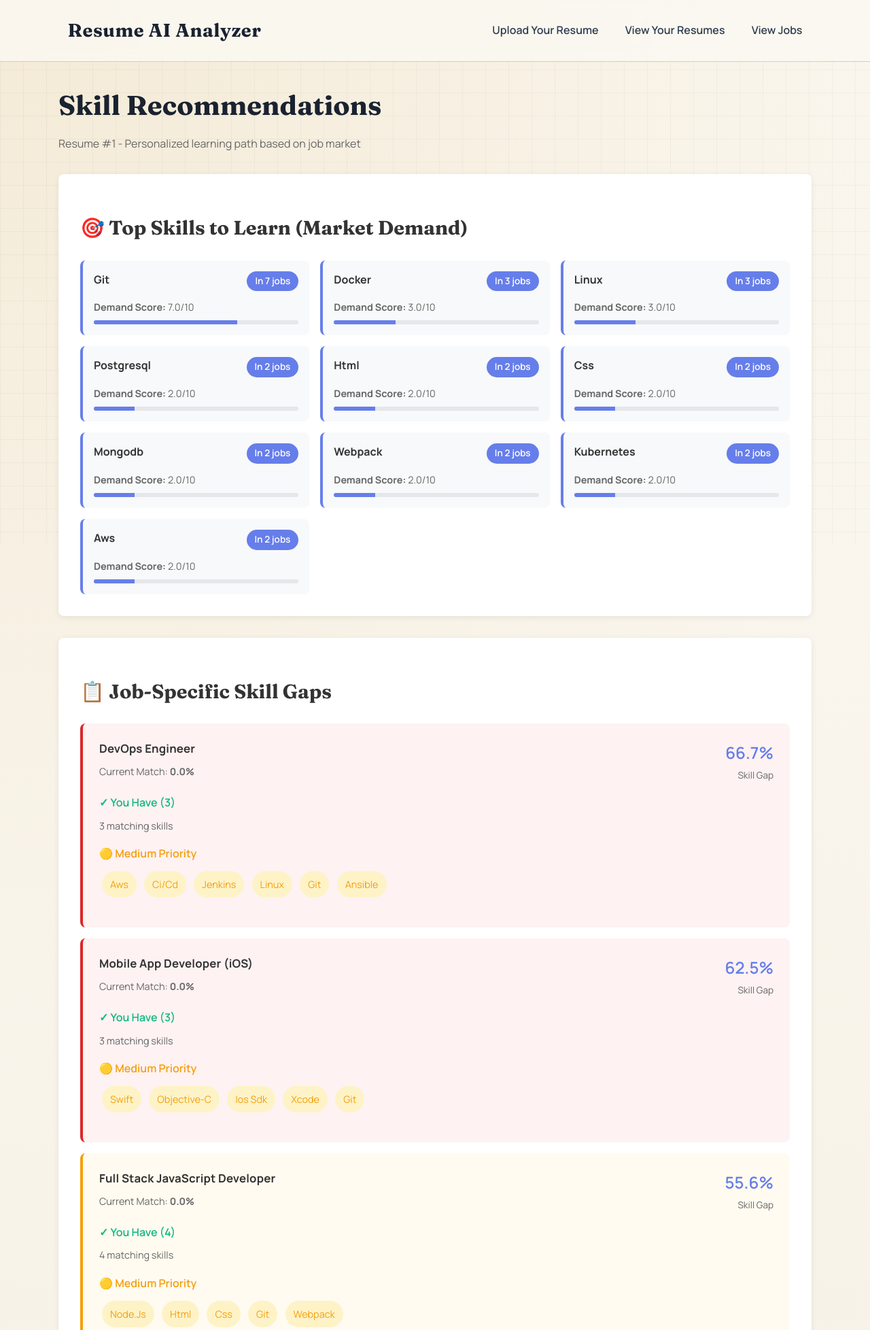
After one commit to Nuwan53/AI-Resume-Analyzer-Job-Matcher-System, a Django app: page /analyzer/resume/1/recommendations/ in a window 1280 px wide. The commit adds this page. Shown: the top 1956 px of the page at 68% size. Run offline with Django 5.2, Linux system fonts and the light colour scheme; data comes from the database, SQL or seed files in the repository.

Commit message:
Add job recommendations feature and corresponding templates for skill gap analysis

```diff
--- a/resume_ai/analyzer/templates/analyzer/match_results.html
+++ b/resume_ai/analyzer/templates/analyzer/match_results.html
@@ -125,5 +125,6 @@
     <a href="{% url 'resume_detail' resume.id %}" class="btn secondary">Back to Resume</a>
     <a href="{% url 'resume_list' %}" class="btn">All Resumes</a>
     <a href="{% url 'job_list' %}" class="btn secondary">View All Jobs</a>
+    <a href="{% url 'job_recommendations' resume.id %}" class="btn secondary" style="padding: 0.75rem 1.5rem; border-radius: 8px; border: 1px solid #ddd; text-decoration: none; color: #667eea; background: white;">💡 Skill Recommendations</a>
 </div>
 {% endblock %}
--- /dev/null
+++ b/resume_ai/analyzer/templates/analyzer/recommendations.html
@@ -0,0 +1,179 @@
+{% extends 'analyzer/base.html' %}
+
+{% block title %}Skill Recommendations - Resume AI Analyzer{% endblock %}
+
+{% block extra_css %}
+<style>
+    .priority-high {
+        border-left: 4px solid #dc2626;
+        background: #fef2f2;
+    }
+
+    .priority-medium {
+        border-left: 4px solid #f59e0b;
+        background: #fffbf0;
+    }
+
+    .priority-low {
+        border-left: 4px solid #10b981;
+        background: #f0fdf4;
+    }
+
+    .skill-tag {
+        display: inline-block;
+        padding: 0.5rem 0.75rem;
+        border-radius: 20px;
+        font-size: 0.9rem;
+        margin: 0.25rem;
+    }
+
+    .skill-high {
+        background: #fee2e2;
+        color: #dc2626;
+    }
+
+    .skill-medium {
+        background: #fef3c7;
+        color: #f59e0b;
+    }
+
+    .skill-low {
+        background: #dcfce7;
+        color: #10b981;
+    }
+
+    .recommendation-card {
+        padding: 1.5rem;
+        border-radius: 8px;
+        margin-bottom: 1rem;
+    }
+
+    .frequency-badge {
+        display: inline-block;
+        background: #667eea;
+        color: white;
+        padding: 0.25rem 0.75rem;
+        border-radius: 20px;
+        font-size: 0.85rem;
+        font-weight: 600;
+    }
+</style>
+{% endblock %}
+
+{% block content %}
+<h1>Skill Recommendations</h1>
+<p style="margin-bottom: 2rem; color: #666;">Resume #{{ resume.id }} - Personalized learning path based on job market</p>
+
+<!-- Top Skills to Learn Section -->
+<div style="background: white; padding: 2rem; border-radius: 8px; box-shadow: 0 2px 8px rgba(0,0,0,0.08); margin-bottom: 2rem;">
+    <h2 style="color: #333; margin-bottom: 1.5rem;">🎯 Top Skills to Learn (Market Demand)</h2>
+
+    {% if top_recommendations %}
+        <div style="display: grid; grid-template-columns: repeat(auto-fit, minmax(300px, 1fr)); gap: 1rem;">
+            {% for rec in top_recommendations %}
+                <div style="background: #f8f9fa; padding: 1rem; border-radius: 8px; border-left: 4px solid #667eea;">
+                    <div style="display: flex; justify-content: space-between; align-items: start; margin-bottom: 0.75rem;">
+                        <h4 style="margin: 0; color: #333; flex: 1;">{{ rec.skill|title }}</h4>
+                        <span class="frequency-badge">In {{ rec.frequency }} jobs</span>
+                    </div>
+                    <div style="color: #666; font-size: 0.9rem;">
+                        <p style="margin: 0.25rem 0;">
+                            <strong>Demand Score:</strong> {{ rec.importance_score }}/10
+                        </p>
+                        <div style="margin-top: 0.5rem;">
+                            <div style="background: #e5e7eb; height: 6px; border-radius: 3px; overflow: hidden;">
+                                <div style="background: #667eea; height: 100%; width: {% widthratio rec.importance_score 10 100 %}%;"></div>
+                            </div>
+                        </div>
+                    </div>
+                </div>
+            {% endfor %}
+        </div>
+    {% else %}
+        <p style="color: #666; text-align: center; padding: 2rem;">No additional skills recommended - you have excellent coverage!</p>
+    {% endif %}
+</div>
+
+<!-- Job-Specific Recommendations Section -->
+<div style="background: white; padding: 2rem; border-radius: 8px; box-shadow: 0 2px 8px rgba(0,0,0,0.08); margin-bottom: 2rem;">
+    <h2 style="color: #333; margin-bottom: 1.5rem;">📋 Job-Specific Skill Gaps</h2>
+
+    {% if job_recommendations %}
+        {% for item in job_recommendations %}
+            <div class="recommendation-card {% if item.recommendations.gap_percentage >= 60 %}priority-high{% elif item.recommendations.gap_percentage >= 30 %}priority-medium{% else %}priority-low{% endif %}">
+                <div style="display: flex; justify-content: space-between; align-items: start; margin-bottom: 1rem;">
+                    <div>
+                        <h3 style="margin: 0 0 0.5rem 0; color: #333;">{{ item.job.title }}</h3>
+                        <p style="margin: 0; color: #666; font-size: 0.9rem;">Current Match: <strong>{{ item.current_score|floatformat:1 }}%</strong></p>
+                    </div>
+                    <div style="text-align: right;">
+                        <span style="font-size: 1.5rem; font-weight: 600; color: #667eea;">{{ item.recommendations.gap_percentage }}%</span>
+                        <p style="margin: 0.25rem 0 0 0; color: #666; font-size: 0.85rem;">Skill Gap</p>
+                    </div>
+                </div>
+
+                <!-- Matched Skills -->
+                <div style="margin-bottom: 1rem;">
+                    <p style="margin: 0 0 0.5rem 0; font-weight: 600; color: #10b981;">✓ You Have ({{ item.recommendations.matched_count }})</p>
+                    <span style="color: #666; font-size: 0.9rem;">{{ item.recommendations.matched_count }} matching skills</span>
+                </div>
+
+                <!-- High Priority Skills -->
+                {% if item.recommendations.high_priority %}
+                    <div style="margin-bottom: 1rem;">
+                        <p style="margin: 0 0 0.5rem 0; font-weight: 600; color: #dc2626;">🔴 High Priority (Critical)</p>
+                        <div>
+                            {% for skill in item.recommendations.high_priority %}
+                                <span class="skill-tag skill-high">{{ skill|title }}</span>
+                            {% endfor %}
+                        </div>
+                    </div>
+                {% endif %}
+
+                <!-- Medium Priority Skills -->
+                {% if item.recommendations.medium_priority %}
+                    <div style="margin-bottom: 1rem;">
+                        <p style="margin: 0 0 0.5rem 0; font-weight: 600; color: #f59e0b;">🟡 Medium Priority</p>
+                        <div>
+                            {% for skill in item.recommendations.medium_priority %}
+                                <span class="skill-tag skill-medium">{{ skill|title }}</span>
+                            {% endfor %}
+                        </div>
+                    </div>
+                {% endif %}
+
+                <!-- Low Priority Skills -->
+                {% if item.recommendations.low_priority %}
+                    <div>
+                        <p style="margin: 0 0 0.5rem 0; font-weight: 600; color: #10b981;">🟢 Low Priority (Nice to Have)</p>
+                        <div>
+                            {% for skill in item.recommendations.low_priority %}
+                                <span class="skill-tag skill-low">{{ skill|title }}</span>
+                            {% endfor %}
+                        </div>
+                    </div>
+                {% endif %}
+            </div>
+        {% endfor %}
+    {% else %}
+        <p style="color: #666; text-align: center; padding: 2rem;">No skill gaps found - your resume matches all available jobs!</p>
+    {% endif %}
+</div>
+
+<!-- Learning Resources Section -->
+<div style="background: #f0f7ff; padding: 2rem; border-radius: 8px; border-left: 4px solid #667eea; margin-bottom: 2rem;">
+    <h3 style="color: #667eea; margin-bottom: 1rem;">💡 Learning Path Tips</h3>
+    <ul style="color: #555; line-height: 1.8;">
+        <li><strong>High Priority Skills:</strong> Focus on these first - they're critical for most target jobs</li>
+        <li><strong>Medium Priority Skills:</strong> Learn these next for better opportunities</li>
+        <li><strong>Low Priority Skills:</strong> These are nice-to-have and less urgent</li>
+        <li>After learning new skills, <a href="{% url 'edit_extracted_data' resume.id %}" style="color: #667eea; text-decoration: none; font-weight: 600;">update your resume</a> and regenerate matches</li>
+        <li>Consider online courses (Udemy, Coursera, LinkedIn Learning) for recommended skills</li>
+    </ul>
+</div>
+
+<div style="display: flex; gap: 1rem; flex-wrap: wrap;">
+    <a href="{% url 'match_results' resume.id %}" class="btn secondary" style="padding: 0.75rem 1.5rem; border-radius: 8px; border: 1px solid #ddd; text-decoration: none; color: #667eea; background: white;">Back to Matches</a>
+    <a href="{% url 'resume_detail' resume.id %}" class="btn" style="background: #667eea; border: none; cursor: pointer; padding: 0.75rem 1.5rem; border-radius: 8px; color: white; font-weight: 600; text-decoration: none;">View Resume</a>
+</div>
+{% endblock %}
--- a/resume_ai/analyzer/urls.py
+++ b/resume_ai/analyzer/urls.py
@@ -8,5 +8,6 @@ urlpatterns = [
     path('resume/<int:pk>/edit/', views.edit_extracted_data, name='edit_extracted_data'),
     path('resume/<int:pk>/generate-matches/', views.generate_matches, name='generate_matches'),
     path('resume/<int:pk>/matches/', views.match_results, name='match_results'),
+    path('resume/<int:pk>/recommendations/', views.job_recommendations, name='job_recommendations'),
     path('jobs/', views.job_list, name='job_list'),
 ]
--- a/resume_ai/analyzer/views.py
+++ b/resume_ai/analyzer/views.py
@@ -223,3 +223,46 @@ def edit_extracted_data(request, pk):
         'form': form
     }
     return render(request, 'analyzer/edit_extracted_data.html', context)
+
+
+def job_recommendations(request, pk):
+    """
+    Display skill recommendations for improving job match scores.
+    Shows market demand for skills and job-specific gaps.
+    """
+    resume = get_object_or_404(Resume, pk=pk)
+
+    try:
+        extracted_data = ExtarctedData.objects.get(resume=resume)
+    except ExtarctedData.DoesNotExist:
+        messages.error(request, 'No extracted data found.')
+        return redirect('resume_detail', pk=resume.id)
+
+    # Get all jobs with recommendations
+    jobs = Job.objects.all()
+    job_recommendations = []
+
+    for job in jobs:
+        recommendations = CVAnalyzer.get_skill_recommendations_for_job(extracted_data, job)
+        if recommendations['total_missing'] > 0:
+            match_result = MatchResult.objects.filter(resume=resume, job=job).first()
+            current_score = match_result.score if match_result else 0
+
+            job_recommendations.append({
+                'job': job,
+                'recommendations': recommendations,
+                'current_score': current_score
+            })
+
+    # Sort by skill gap (high gap = high improvement potential)
+    job_recommendations.sort(key=lambda x: x['recommendations']['gap_percentage'], reverse=True)
+
+    # Get top skills to learn across all jobs
+    top_recommendations = CVAnalyzer.get_top_recommendations(resume, jobs, top_n=10)
+
+    context = {
+        'resume': resume,
+        'job_recommendations': job_recommendations,
+        'top_recommendations': top_recommendations
+    }
+    return render(request, 'analyzer/recommendations.html', context)
```
Also changed, not shown: resume_ai/analyzer/cv_analyzer.py (+163 -0 lines).
